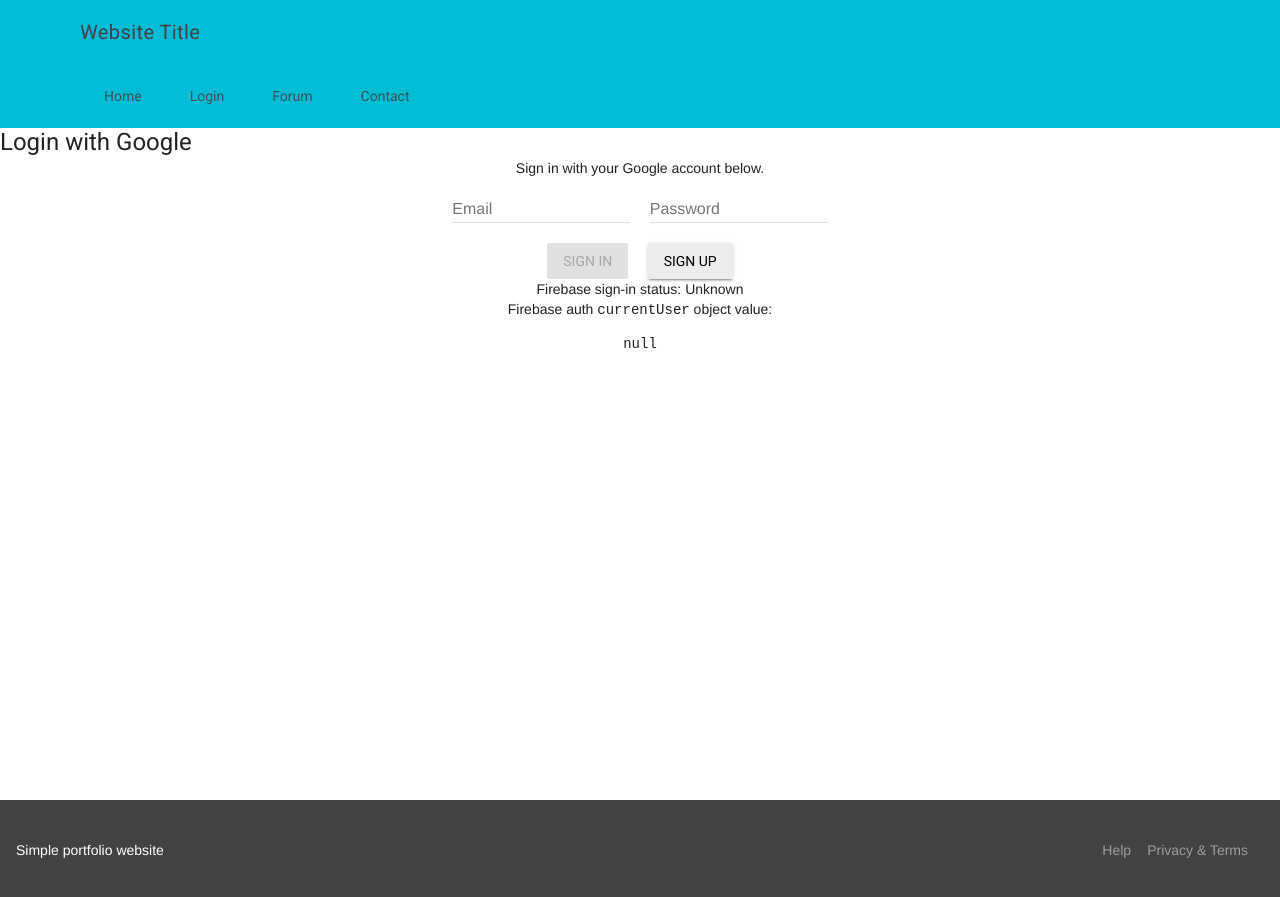
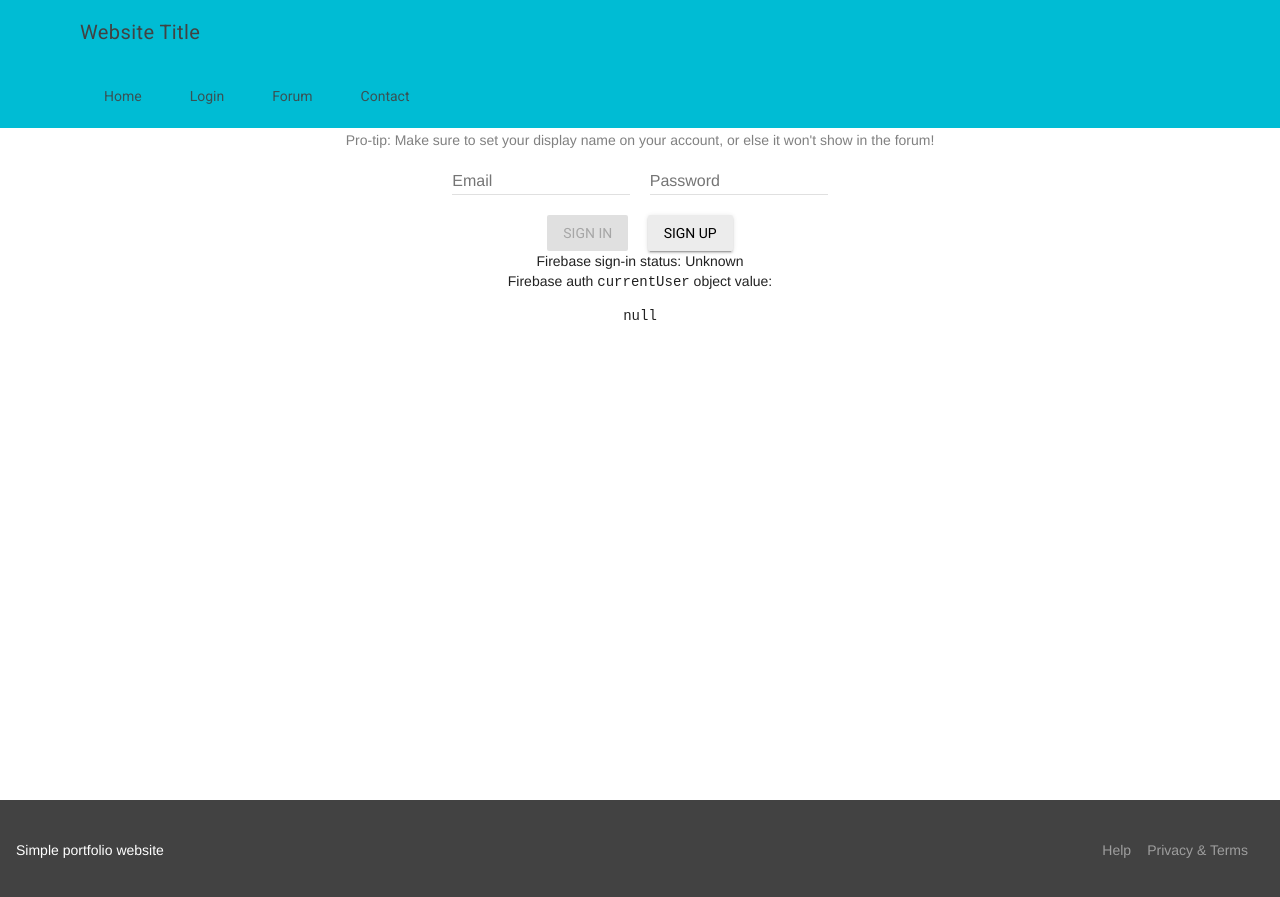
Before and after one commit to slothgamez/fireplex.github.io, a Jekyll site: the page firebase/login/index.html, which Jekyll copies as it is, in a window 1280 px wide. Shown: the top 897 px of the page. Built offline with Jekyll 4.4.1, drawn with Linux system fonts in a browser that asks for light colours; nearby versions of some CDN libraries; comment, search, counter and statistics services are not loaded.

Commit message:
Update index.html

```diff
--- a/firebase/login/index.html
+++ b/firebase/login/index.html
@@ -192,9 +192,7 @@
         </div>
         <main class="mdl-layout__content">
           <div align="center">
-            <h2 class="mdl-card__title-text">Login with Google</h2>
-            <p>Sign in with your Google account below.</p>
-
+            <p style="color:grey">Pro-tip: Make sure to set your display name on your account, or else it won't show in the forum!</p>
           <input class="mdl-textfield__input" style="display:inline;width:auto;" type="text" id="email" name="email" placeholder="Email"/>
           &nbsp;&nbsp;&nbsp;
           <input class="mdl-textfield__input" style="display:inline;width:auto;" type="password" id="password" name="password" placeholder="Password"/>
```
